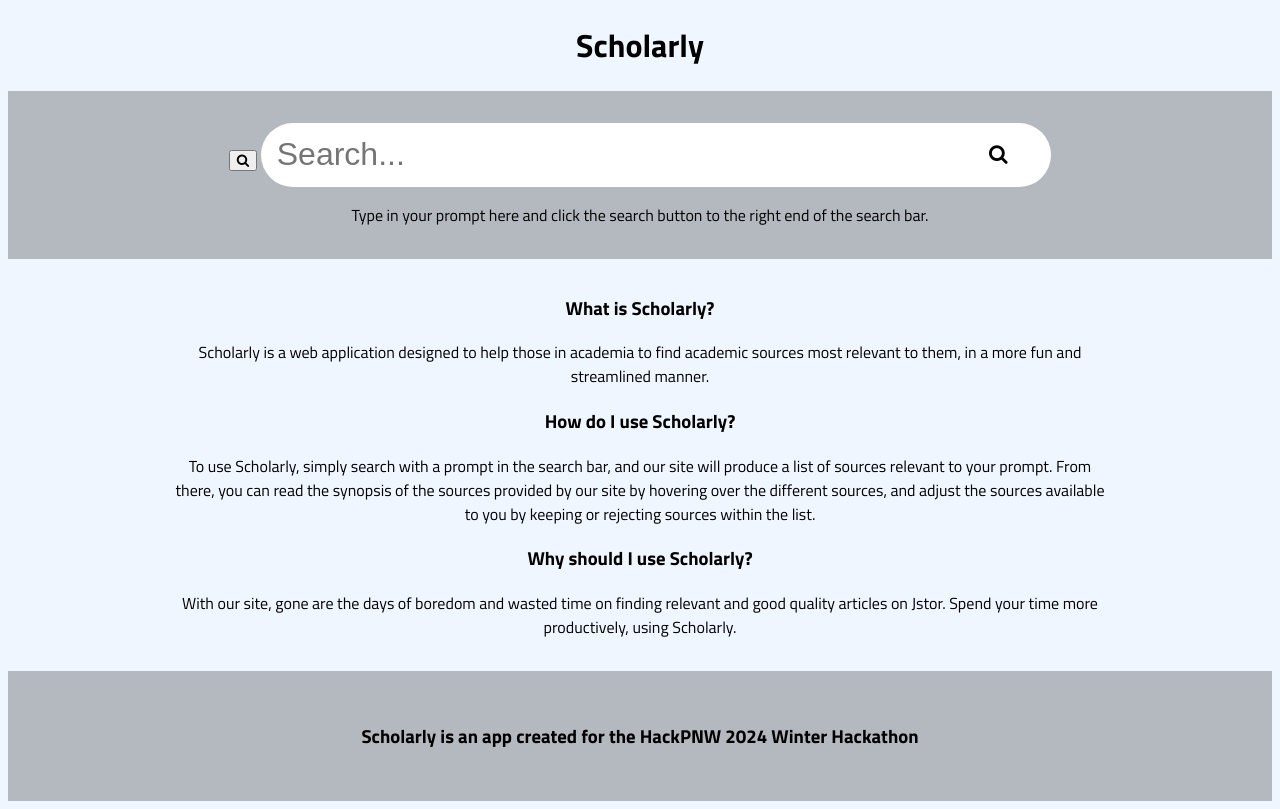
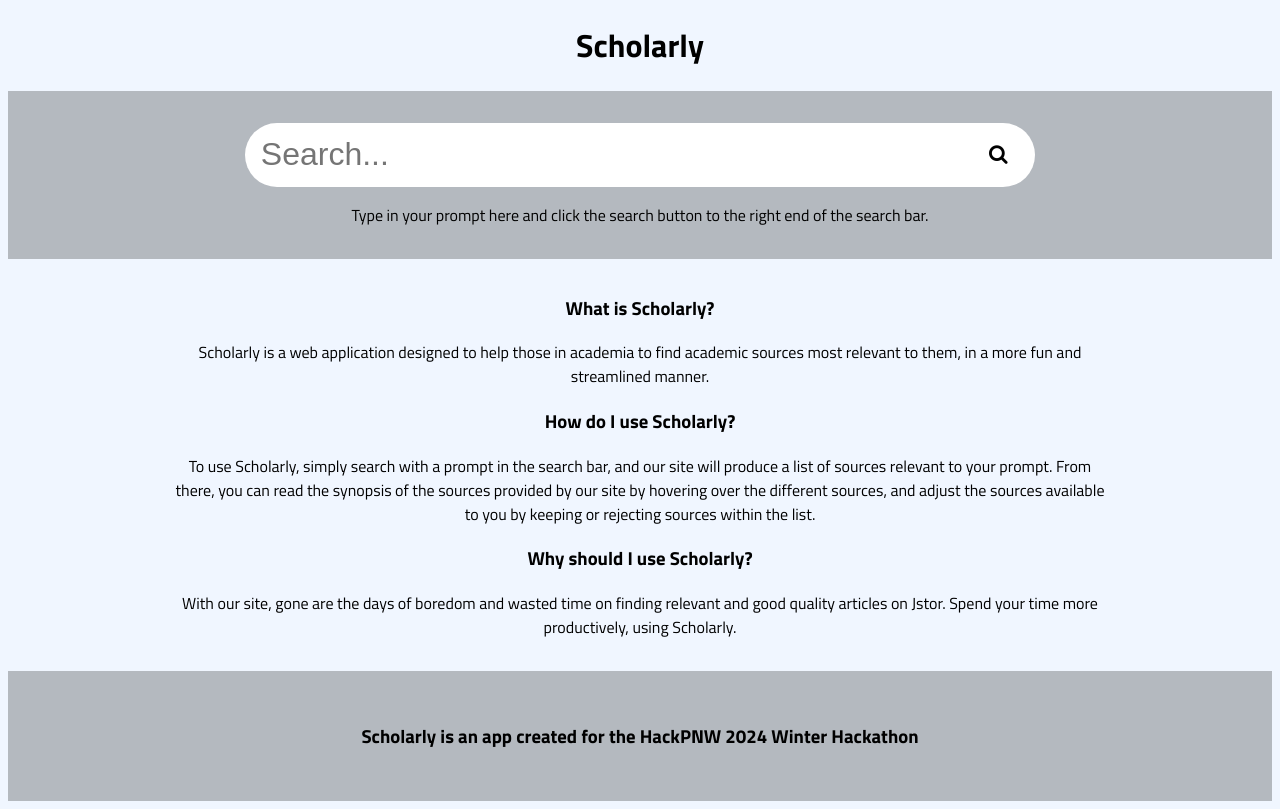
Before and after one commit to refact0r/papercut, a SvelteKit app: page / in a window 1280 px wide. Built offline with nearby package versions, Linux system fonts and the light colour scheme.

Commit message:
Update +page.svelte

```diff
--- a/src/routes/+page.svelte
+++ b/src/routes/+page.svelte
@@ -6,7 +6,6 @@
 <h1>Scholarly</h1>
 <div class="searchbar">
 	<form>
-		<button type="submit"><i class="fa fa-search"></i></button>
 		<input type="text" placeholder="Search..." name="search" />
 		<button type="submit" id="submit"><i class="fa fa-search"></i></button>
 	</form>
```
